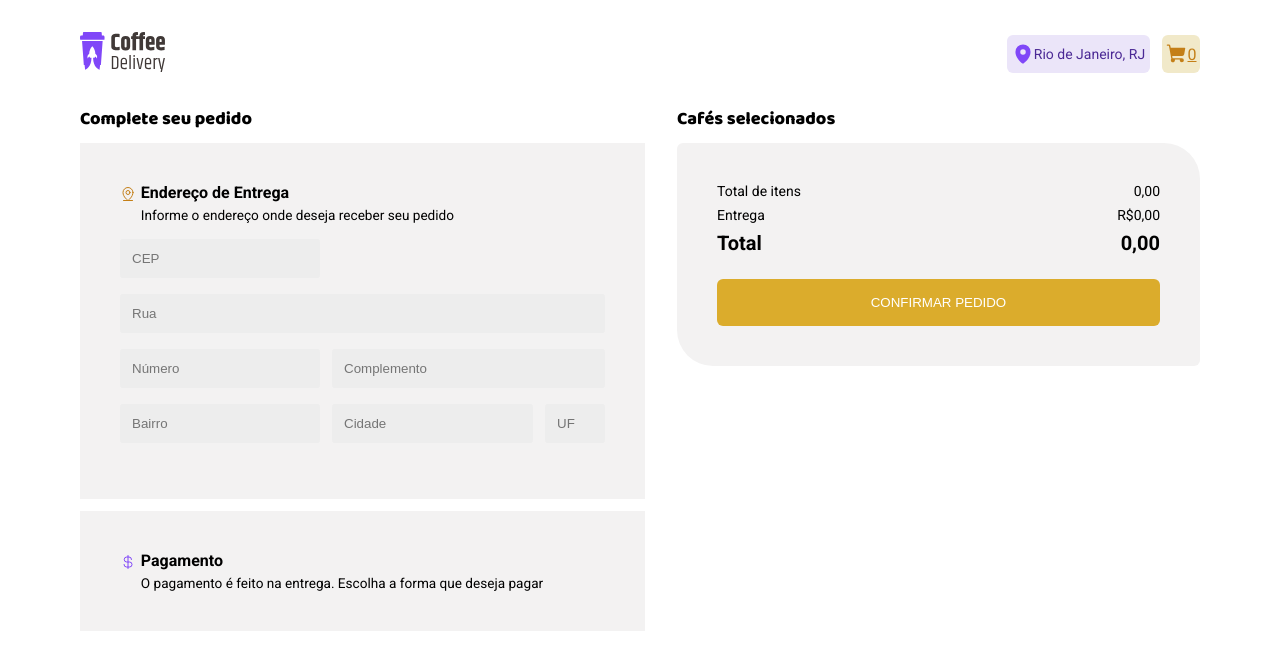
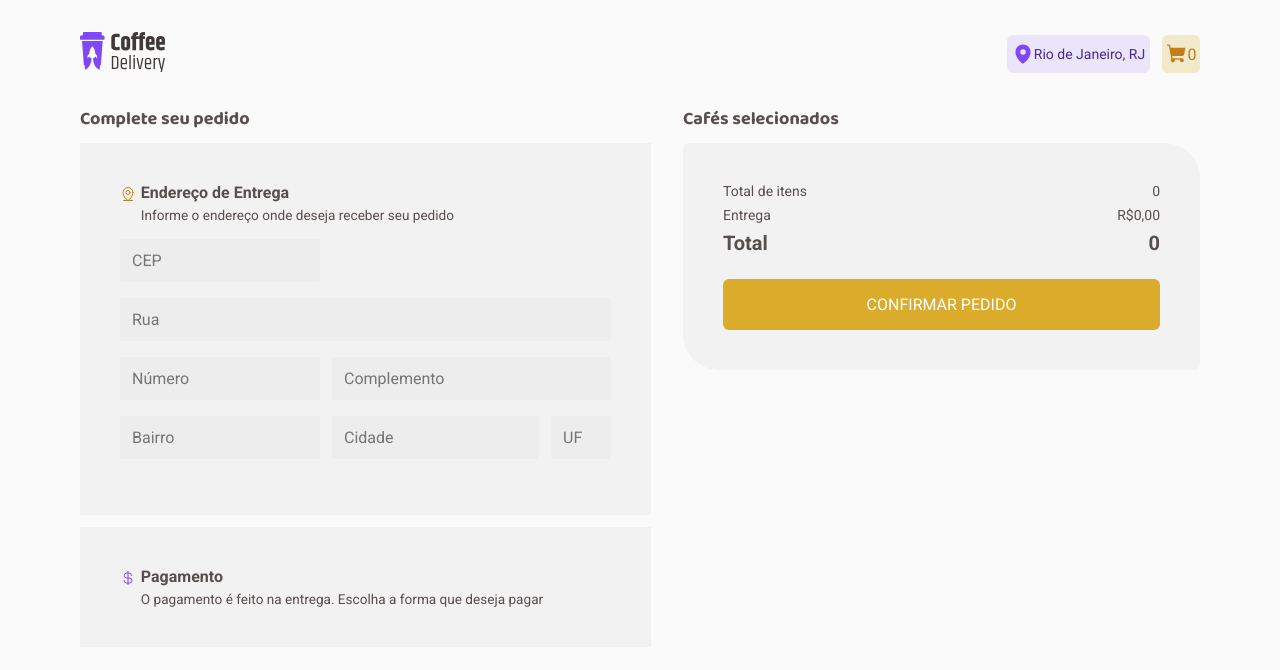
Before and after one commit to thainapires/coffee-delivery, a React (Vite) app: page /checkout in a window 1280 px wide. Shown: the top 670 px of the page. Built offline with nearby package versions, Linux system fonts and the light colour scheme.

Commit message:
Improving cart context

```diff
--- a/index.html
+++ b/index.html
@@ -7,7 +7,10 @@
 
     <meta name="viewport" content="width=device-width, initial-scale=1.0" />
 
-        <link href="https://fonts.googleapis.com/css2?family=Baloo+2:wght@800&family=Inter:wght@400;700&family=Lexend+Deca:wght@100;200;300;400;500;600;700;800;900&family=Roboto+Mono:wght@700&family=Roboto:wght@400;700&display=swap" rel="stylesheet" />
+    <link
+      href="https://fonts.googleapis.com/css2?family=Baloo+2:wght@700;800&family=Roboto:wght@400;700&display=swap"
+      rel="stylesheet"
+    />
 
     <title>Coffee Delivery</title>
   </head>
--- a/src/contexts/CartContext.tsx
+++ b/src/contexts/CartContext.tsx
@@ -1,4 +1,5 @@
-import { ReactNode, createContext, useReducer, useState } from "react"
+import { ReactNode, createContext, useEffect, useReducer, useState } from "react"
+import { produce } from "immer";
 
 export interface Coffee {
     id: string;
@@ -16,10 +17,11 @@ interface CartItem extends Coffee{
 interface CartContextType {
     cart: CartItem[];
     totalQuantityOfItems: number;
-    addItensToCart: (data: Coffee, quantity: number) => void;
-    increaseQuantityById (itemId: string): void;
-    decreaseQuantityById (itemId: string): void;
+    addToCart: (data: Coffee, quantity: number) => void;
+    changeQuantityOfItemById (itemId: string, type: "increase" | "decrease"): void;
     removeItemFromCart(itemId: string): void;
+    totalOfOrder: number;
+
     calculateOrderTotal(): number;
 }
 
@@ -34,26 +36,65 @@ export function CartContextProvider({
 }: CartContextProviderProps) {
 
     const [cart, setCart] = useState<CartItem[]>([])
-    const [totalQuantityOfItems, setTotalQuantityOfItems] = useState(0)
+    const totalQuantityOfItems = cart.length;
 
-    function increaseQuantityById(itemId: string){
-        setCart((prevState) => {
-            const indexCoffeeSelected = cart.findIndex(
-                ({id}) => id === itemId
+    function addToCart(data: Coffee, quantity: number){
+        const checkCoffeeInCart = cart.findIndex(
+            (cartItem) => cartItem.id === data.id
+        );
+
+        const newCartItem: CartItem = {
+            id: data.id,
+            title: data.title,
+            image: data.image,
+            tags: data.tags,
+            description: data.description,
+            priceInCents: data.priceInCents,
+            quantity: quantity,
+        }
+
+        const newCart = produce(cart, (draft) => {
+            if(checkCoffeeInCart < 0) {
+                draft.push(newCartItem);
+            }else{
+                draft[checkCoffeeInCart].quantity += newCartItem.quantity;
+            }
+        })
+
+        setCart(newCart);
+    }
+
+    function changeQuantityOfItemById(itemId: string, type: "increase" | "decrease" ){
+        const newCart = produce(cart, (draft) => {
+            const checkCoffeeInCart = cart.findIndex(
+                (cartItem) => cartItem.id === itemId
             );
 
-            const newShoppingCartItems: CartItem[] = [
-              ...JSON.parse(JSON.stringify(prevState)),
-            ];
-
-            newShoppingCartItems[indexCoffeeSelected].quantity += 1;
-
-            return newShoppingCartItems;
-        });
-
-        setTotalQuantityOfItems(totalQuantityOfItems + 1)
+            if (checkCoffeeInCart >= 0) {
+                const item = draft[checkCoffeeInCart];
+                draft[checkCoffeeInCart].quantity =
+                    type === "increase"? item.quantity + 1 : item.quantity - 1;
+            }
+        })
+        setCart(newCart);
     }
 
+    function removeItemFromCart(itemId: string){
+
+        const newCart = produce(cart, (draft) => {
+            const checkCoffeeInCart = cart.findIndex(
+                (cartItem) => cartItem.id === itemId
+            );
+
+            if(checkCoffeeInCart >= 0) {
+                draft.splice(checkCoffeeInCart, 1);
+            }
+        })
+
+        setCart(newCart);
+    }
+
+    /*TODO: check two above */
     function calculateOrderTotal(){
         const initialValue = 0;
         const sumWithInitial = cart.reduce(
@@ -64,64 +105,20 @@ export function CartContextProvider({
         return sumWithInitial;
     }
 
-    function decreaseQuantityById(itemId: string){
-        setCart((prevState) => {
-            const indexCoffeeSelected = cart.findIndex(
-                ({id}) => id === itemId
-            );
-
-            const newShoppingCartItems: CartItem[] = [
-              ...JSON.parse(JSON.stringify(prevState)),
-            ];
-
-            newShoppingCartItems[indexCoffeeSelected].quantity -= 1;
-
-            return newShoppingCartItems;
-        });
-
-        setTotalQuantityOfItems(totalQuantityOfItems - 1)
-    }
-
-    function addItensToCart(data: Coffee, quantity: number){
-        const newCartItem: CartItem = {
-            id: data.id,
-            title: data.title,
-            image: data.image,
-            tags: data.tags,
-            description: data.description,
-            priceInCents: data.priceInCents,
-            quantity: quantity,
-        }
-        setCart((state) => [...state, newCartItem])
-        setTotalQuantityOfItems(totalQuantityOfItems + quantity)
-    }
-
-    function removeItemFromCart(itemId: string){
-
-        const indexCoffeeSelected = cart.findIndex(
-            ({id}) => id === itemId
-        );
-
-        const quantity = cart[indexCoffeeSelected].quantity;
-
-        setCart((prevState) => {
-            const newCartItems = prevState.filter((coffee) => coffee.id !== itemId)
-            return newCartItems;
-        })
-        setTotalQuantityOfItems(totalQuantityOfItems - quantity)
-
-    }
+    const totalOfOrder = cart.reduce((total, cartItem) => {
+        return total + (cartItem.priceInCents * cartItem.quantity);
+    }, 0);
 
     return (
         <CartContext.Provider value={
             {
-                addItensToCart,
+                addToCart,
                 cart,
                 totalQuantityOfItems,
-                increaseQuantityById,
-                decreaseQuantityById,
+                changeQuantityOfItemById,
                 removeItemFromCart,
-                calculateOrderTotal
+                calculateOrderTotal,
+                totalOfOrder
             }
         }>
           {children}
--- a/src/pages/Checkout/CoffeeCardCheckout/index.tsx
+++ b/src/pages/Checkout/CoffeeCardCheckout/index.tsx
@@ -5,14 +5,14 @@ import { CartContext } from "../../../contexts/CartContext";
 
 export function CoffeeCardCheckout(props: any) {
 
-    const { removeItemFromCart, increaseQuantityById, decreaseQuantityById } = useContext(CartContext)
+    const { removeItemFromCart, changeQuantityOfItemById } = useContext(CartContext)
 
     function increaseValue(id: string){
-        increaseQuantityById(id)
+        changeQuantityOfItemById(id, "increase")
     }
 
     function decreaseValue(id: string){
-        decreaseQuantityById(id)
+        changeQuantityOfItemById(id, "decrease")
     }
 
     function handleRemoveItemFromCart(id: string){
--- a/src/pages/Checkout/index.tsx
+++ b/src/pages/Checkout/index.tsx
@@ -1,4 +1,4 @@
-import { useContext, useState } from "react";
+import { useContext, useEffect, useState } from "react";
 import { AddressInfo, ContentSelectCoffees, InputsContainer, MainContainer, OrderInformationContainer, PaymentInfo, PlaceOrderContainer, SelectedCoffeesContainer } from "./styles";
 import { MapPinLine, CurrencyDollar, Bank, CreditCard, Money } from 'phosphor-react';
 import { CartContext } from "../../contexts/CartContext";
@@ -6,20 +6,7 @@ import { CoffeeCardCheckout } from "./CoffeeCardCheckout";
 
 export function Checkout() {
 
-    const { cart, totalQuantityOfItems, calculateOrderTotal } = useContext(CartContext)
-
-    const [paymentMethodCreditCard, setPaymentMethodCreditCard ] = useState(false);
-    const [paymentMethodDebitCard, setPaymentMethodDebitCard ] = useState(false);
-    const [paymentMethodMoney, setPaymentMethodMoney ] = useState(false);
-
-    function handleClickCreditCard(){
-        setPaymentMethodCreditCard(!paymentMethodCreditCard);
-    }
-
-    const priceInReal = new Intl.NumberFormat("pt-BR", {
-        maximumFractionDigits: 2,
-        minimumFractionDigits: 2,
-    }).format(calculateOrderTotal() / 100);
+    const { cart, totalQuantityOfItems, totalOfOrder, calculateOrderTotal } = useContext(CartContext)
 
     return (
         <MainContainer>
@@ -65,7 +52,7 @@ export function Checkout() {
                     <PlaceOrderContainer>
                         <div>
                             <p>Total de itens</p>
-                            <span>{priceInReal}</span>
+                            <span>{totalOfOrder}</span>
                         </div>
                         <div>
                             <p>Entrega</p>
@@ -73,7 +60,7 @@ export function Checkout() {
                         </div>
                         <div>
                             <strong>Total</strong>
-                            <strong>{priceInReal}</strong>
+                            <strong>{totalOfOrder}</strong>
                         </div>
                         <button type="button">CONFIRMAR PEDIDO</button>
                     </PlaceOrderContainer>
--- a/src/pages/Home/components/CoffeeCard/index.tsx
+++ b/src/pages/Home/components/CoffeeCard/index.tsx
@@ -8,7 +8,7 @@ import { CartContext } from '../../../../contexts/CartContext';
 export function CoffeeCard(props: any) {
 
     const [quantity, setQuantity] = useState(0)
-    const { addItensToCart } = useContext(CartContext)
+    const { addToCart } = useContext(CartContext)
 
     const priceInReal = new Intl.NumberFormat("pt-BR", {
         maximumFractionDigits: 2,
@@ -27,7 +27,7 @@ export function CoffeeCard(props: any) {
 
     function handleAddToCart (){
         //toast.success(quantity + ' iten(s) do ' + props.coffeeData.title + " adicionado(s) ao carrinho com sucesso",{ autoClose: 3000 });
-        addItensToCart(props.coffeeData, quantity)
+        addToCart(props.coffeeData, quantity)
         setQuantity(0);
     }
 
--- a/src/styles/global.ts
+++ b/src/styles/global.ts
@@ -5,12 +5,13 @@ export const GlobalStyle = createGlobalStyle`
         margin: 0;
         padding: 0;
         box-sizing: border-box;
+        outline: none;
     }
 
     body {
-        font-family: 'Roboto', sans-serif;
-        font-weight: 400;
-        font-size: 1rem;
+        background: ${(props) => props.theme.background};
+        color: ${(props) => props.theme['base-text']};
+        -webkit-font-smoothing: antialiased;
 
         h1{
             font-family: 'Baloo 2', cursive;
@@ -45,4 +46,18 @@ export const GlobalStyle = createGlobalStyle`
         }
 
     }
+
+    body, input, textarea, button {
+        font-family: ${(props) => props.theme.fonts.regular};
+        font-weight: 400;
+        font-size: ${(props) => props.theme.textSizes['text-regular-m']};
+    }
+
+    button {
+        cursor: pointer;
+    }
+
+    a {
+        text-decoration: none;
+    }
 `
--- a/src/styles/themes/default.ts
+++ b/src/styles/themes/default.ts
@@ -18,4 +18,26 @@ export const defaultTheme = {
 
     'background': '#FAFAFA',
     'white': '#FFFFFF',
+
+    textSizes: {
+        "title-title-xl": "3rem",
+        "title-title-l": "2rem",
+        "title-title-m": "1.5rem",
+        "title-title-s": "1.2rem",
+        "title-title-xs": "1.125rem",
+        "text-regular-l": "1.25rem",
+        "text-bold-l": "1.25rem",
+        "text-regular-m": "1rem",
+        "text-bold-m": "1rem",
+        "text-regular-s": "0.875rem",
+        "text-bold-s": "0.75rem",
+        "components-tag": "0.625rem",
+        "components-button-g": "0.875rem",
+        "components-button-s": "0.75rem",
+      },
+
+    fonts: {
+        regular: "'Roboto'",
+        title: "'Baloo 2'",
+    },
 }
```
